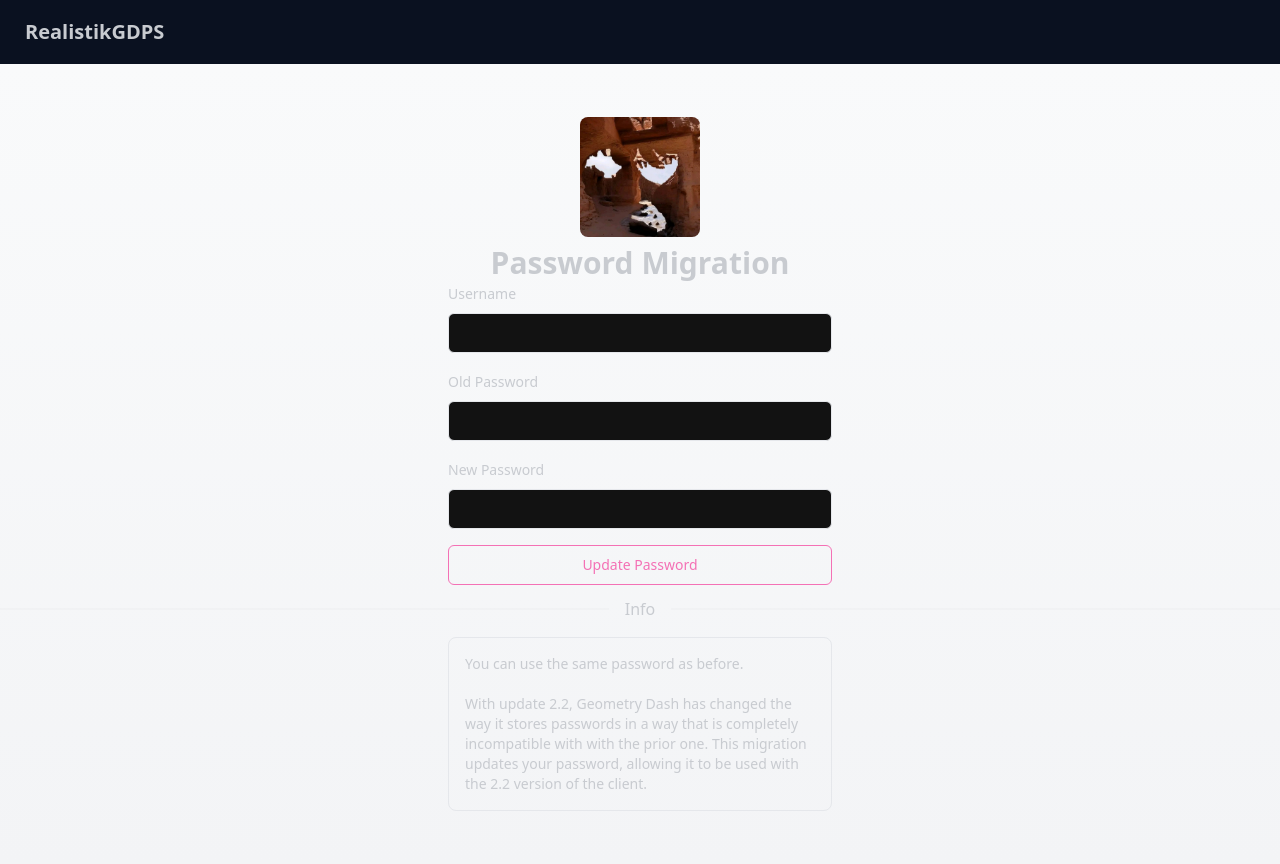
After one commit to RealistikGDPS/migration-frontend, a Python web app: template templates/tools/password_migrate.html in a window 1280 px wide. The commit adds this page. Run offline with Jinja, Linux system fonts and the light colour scheme; the template is opened without the code that fills it, so the values that code supplies are empty; some libraries are stand-ins or nearby versions.

Commit message:
add: password migrate design

```diff
--- a/templates/base.html
+++ b/templates/base.html
@@ -14,7 +14,7 @@
 </head>
 <body>
     <div class="navbar bg-base-300">
-        <button class="btn btn-ghost text-xl">RealistikGDPS</button>
+        <a class="btn btn-ghost text-xl" href="/">RealistikGDPS</a>
     </div>
     {% block body %}{% endblock %}
     <div class="bg-gradient-to-b from-gray-50 to-gray-100 dark:from-gray-900 dark:to-gray-950">
--- a/templates/home.html
+++ b/templates/home.html
@@ -56,7 +56,7 @@
 
         <div class="bg-white dark:bg-gray-800 rounded-lg overflow-hidden shadow-lg">
             <div class="p-4">
-                <h3 class="text-lg font-semibold">Password Migration</h3>
+                <a class="text-lg font-semibold" href="/password/migrate">Password Migration</a>
                 <p class="text-sm text-gray-500">Migrate your password to enhance security.</p>
             </div>
         </div>
--- /dev/null
+++ b/templates/tools/password_migrate.html
@@ -0,0 +1,77 @@
+{% extends "base.html" %}
+{% block container %}
+<div class="flex flex-col items-center justify-center h-screen">
+    <div class="text-center space-y-2">
+        <img
+            src="/static/images/logo.jpg"
+            alt="RealistikGDPS"
+            width="120"
+            height="120"
+            class="inline-block rounded-lg"
+            style="aspect-ratio: 120 / 120; object-fit: cover;"
+      />
+      <h1 class="text-3xl font-bold">Password Migration</h1>
+    </div>
+    <div class="w-full max-w-sm space-y-2">
+        <form class="space-y-4">
+            <div class="space-y-2">
+                <label
+                    class="text-sm font-medium leading-none peer-disabled:cursor-not-allowed peer-disabled:opacity-70"
+                    for="username"
+                >
+                    Username
+                </label>
+                <input
+                    class="flex h-10 w-full rounded-md border border-input bg-background px-3 py-2 text-sm ring-offset-background file:border-0 file:bg-transparent file:text-sm file:font-medium placeholder:text-muted-foreground focus-visible:outline-none focus-visible:ring-2 focus-visible:ring-ring focus-visible:ring-offset-2 disabled:cursor-not-allowed disabled:opacity-50"
+                    id="username"
+                    type="text"
+                />
+            </div>
+            <div class="space-y-2">
+                <label
+                    class="text-sm font-medium leading-none peer-disabled:cursor-not-allowed peer-disabled:opacity-70"
+                    for="old-password"
+                >
+                    Old Password
+                </label>
+                <input
+                    class="flex h-10 w-full rounded-md border border-input bg-background px-3 py-2 text-sm ring-offset-background file:border-0 file:bg-transparent file:text-sm file:font-medium placeholder:text-muted-foreground focus-visible:outline-none focus-visible:ring-2 focus-visible:ring-ring focus-visible:ring-offset-2 disabled:cursor-not-allowed disabled:opacity-50"
+                    id="old-password"
+                    type="password"
+                />
+            </div>
+            <div class="space-y-2">
+                <label
+                    class="text-sm font-medium leading-none peer-disabled:cursor-not-allowed peer-disabled:opacity-70"
+                    for="password"
+                >
+                    New Password
+                </label>
+                <input
+                    class="flex h-10 w-full rounded-md border border-input bg-background px-3 py-2 text-sm ring-offset-background file:border-0 file:bg-transparent file:text-sm file:font-medium placeholder:text-muted-foreground focus-visible:outline-none focus-visible:ring-2 focus-visible:ring-ring focus-visible:ring-offset-2 disabled:cursor-not-allowed disabled:opacity-50"
+                    id="password"
+                    type="password"
+                />
+            </div>
+            <button
+                class="inline-flex items-center justify-center whitespace-nowrap rounded-md text-sm font-medium ring-offset-background transition-colors focus-visible:outline-none focus-visible:ring-2 focus-visible:ring-ring focus-visible:ring-offset-2 disabled:pointer-events-none disabled:opacity-50 text-primary-foreground h-10 px-4 py-2 w-full btn-ghost btn-accent btn-outline"
+                type="submit"
+            >
+                Update Password
+            </button>
+        </form>
+    </div>
+
+    <div class="divider mb-5">Info</div>
+
+    <div class="w-full max-w-sm border border-gray-200 rounded-lg p-4 space-y-2 text-sm">
+        <p>
+            You can use the same password as before.
+            <br><br>
+            With update 2.2, Geometry Dash has changed the way it stores passwords in a way that is completely
+            incompatible with with the prior one. This migration updates your password, allowing it to be used
+            with the 2.2 version of the client.
+        </p>
+    </div>
+</div>
+{% endblock %}
```
Also changed, not shown: migration_frontend/main.py (+7 -0 lines), static/images/logo.jpg (added).
